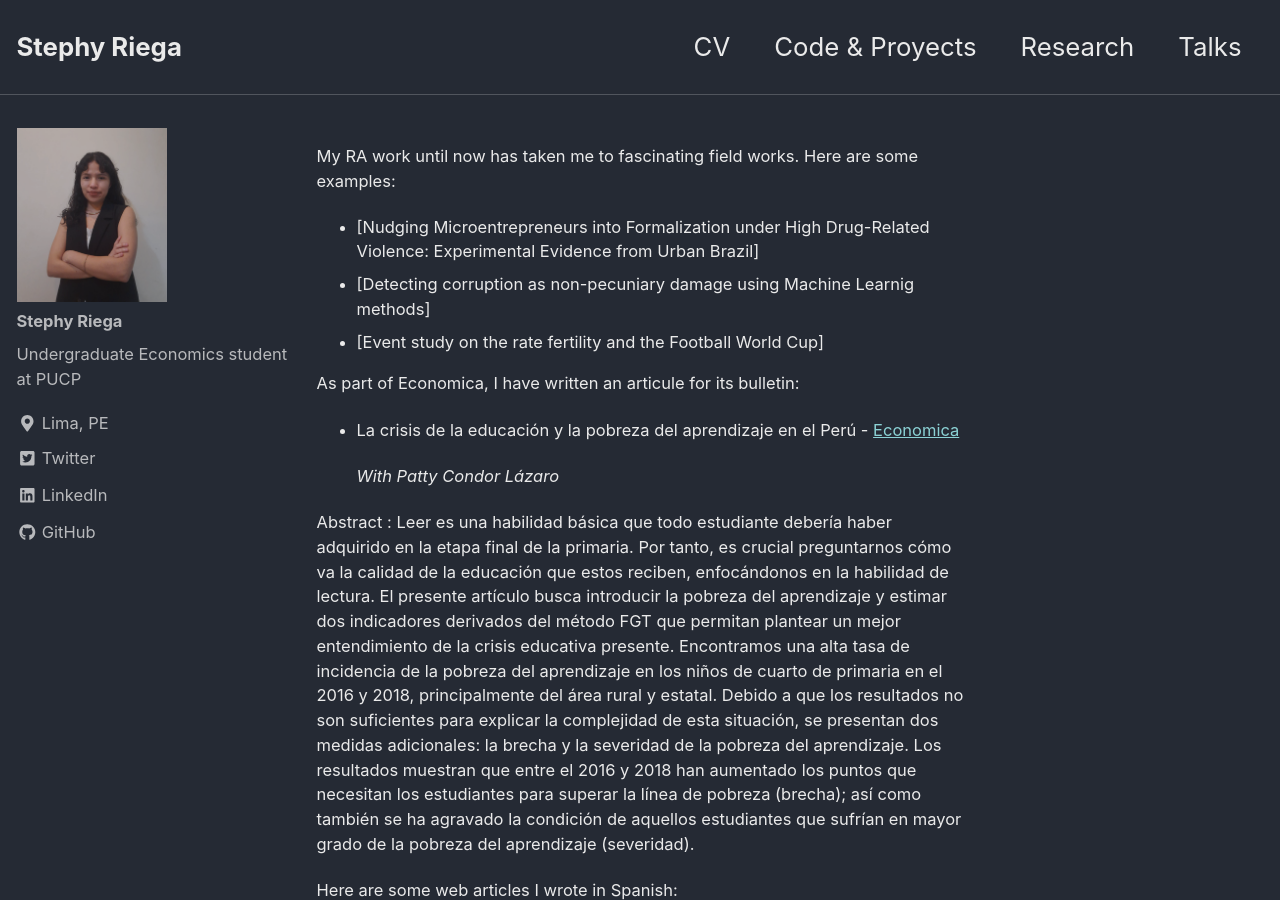
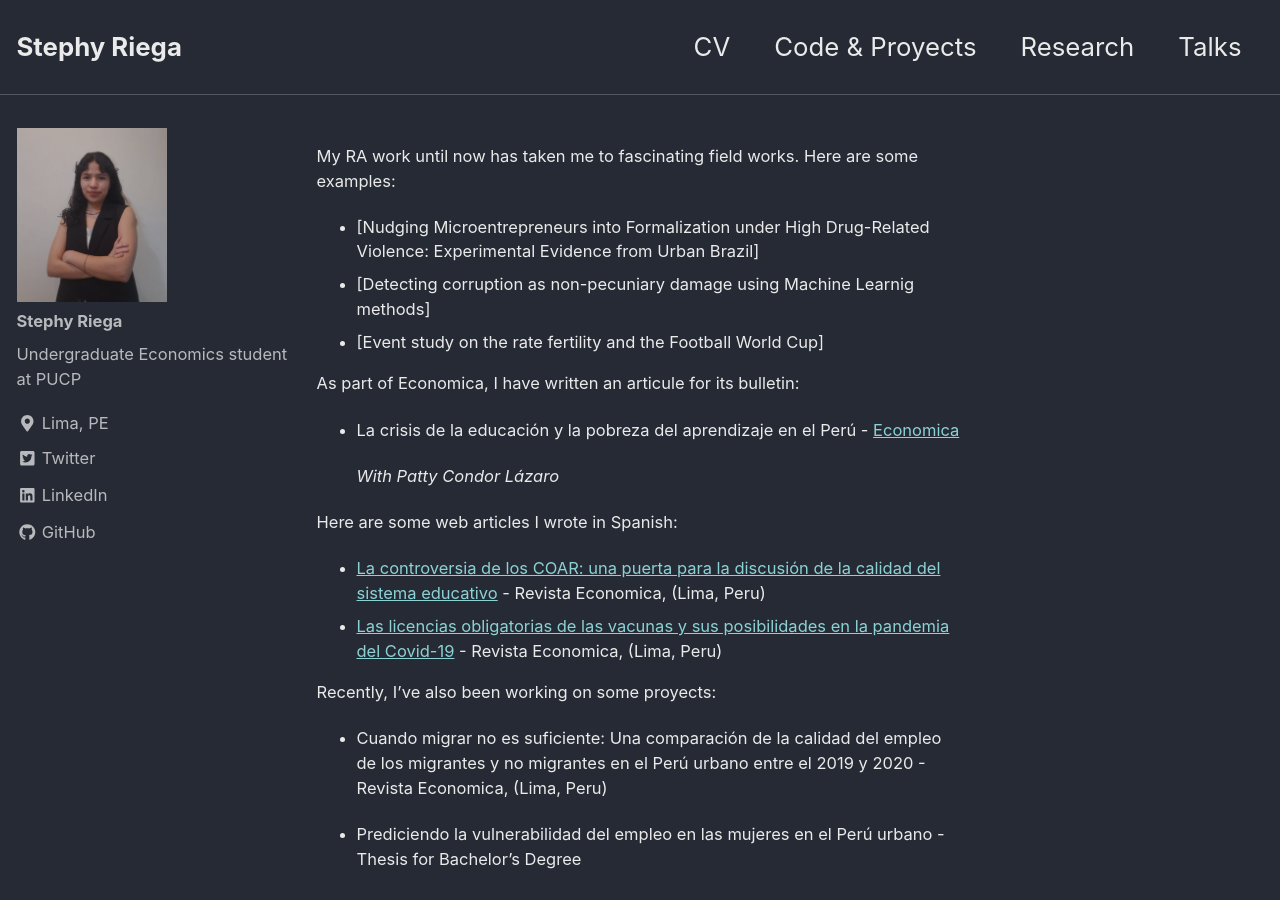
Before and after one commit to stephyriega/stephyriega.github.io, a Jekyll site: the page built from _pages/projects.md, in a window 1280 px wide and 900 px high. Built offline with Jekyll 4.4.1, drawn with Linux system fonts in a browser that asks for light colours; nearby versions of some CDN libraries.

Commit message:
Update projects.md

```diff
--- a/_pages/projects.md
+++ b/_pages/projects.md
@@ -18,19 +18,6 @@ As part of Economica, I have written an articule for its bulletin:
 
     <em>With Patty Condor Lázaro</em>
 
-Abstract : Leer es una habilidad básica que todo estudiante debería haber adquirido en la etapa
-final de la primaria. Por tanto, es crucial preguntarnos cómo va la calidad de la educación
-que estos reciben, enfocándonos en la habilidad de lectura. El presente artículo busca
-introducir la pobreza del aprendizaje y estimar dos indicadores derivados del método FGT
-que permitan plantear un mejor entendimiento de la crisis educativa presente. Encontramos
-una alta tasa de incidencia de la pobreza del aprendizaje en los niños de cuarto de primaria
-en el 2016 y 2018, principalmente del área rural y estatal. Debido a que los resultados no
-son suficientes para explicar la complejidad de esta situación, se presentan dos medidas
-adicionales: la brecha y la severidad de la pobreza del aprendizaje. Los resultados muestran
-que entre el 2016 y 2018 han aumentado los puntos que necesitan los estudiantes para
-superar la línea de pobreza (brecha); así como también se ha agravado la condición de
-aquellos estudiantes que sufrían en mayor grado de la pobreza del aprendizaje (severidad).
-
 
 Here are some web articles I wrote in Spanish:
  * [La controversia de los COAR: una puerta para la discusión de la calidad del sistema educativo](https://economica.pe/la-controversia-de-los-coar-una-puerta-para-la-discusion-de-la-calidad-del-sistema-educativo/) - Revista Economica, (Lima, Peru)
```
